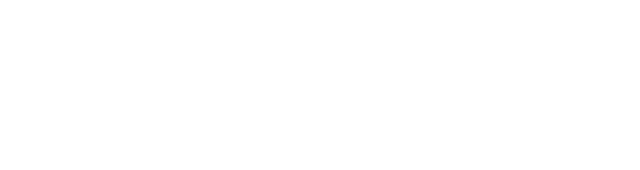
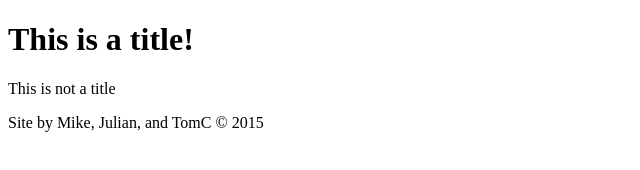
Before and after one commit to DreamTeamHQ/scotchClub, a plain HTML site: page index.html in a window 1280 px wide. Shown: the whole page, without its empty margins (0-640 px from the left). Drawn offline with nearby package versions, Linux system fonts and the light colour scheme.

Commit message:
Added some useful stuff to html

```diff
--- a/index.html
+++ b/index.html
@@ -8,6 +8,15 @@
 <body>
 
 
+	<h1>This is a title!</h1>
+
+	<p>This is not a title</p>
+
+
+
+<footer>
+	<p>Site by Mike, Julian, and TomC &copy; 2015</p>
+</footer>
 
 
 
```
